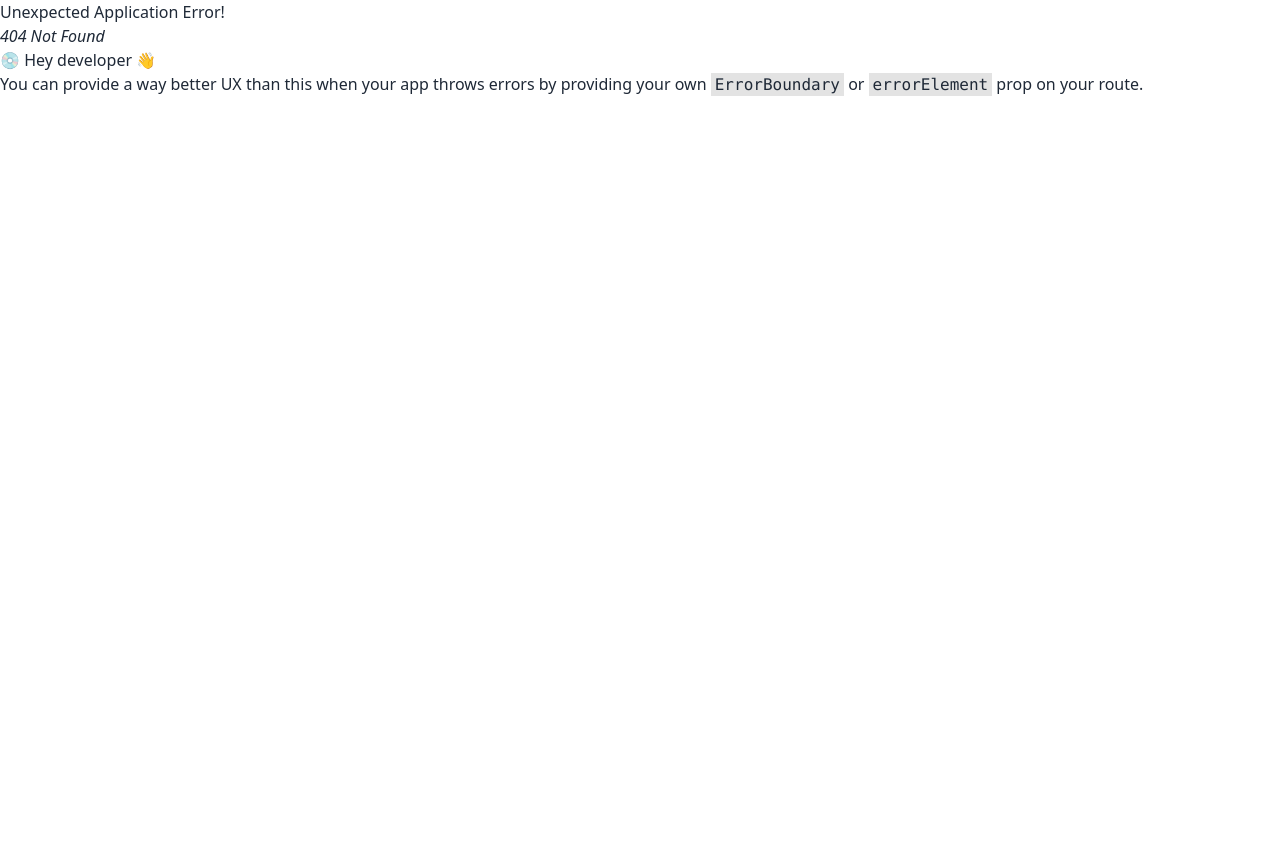
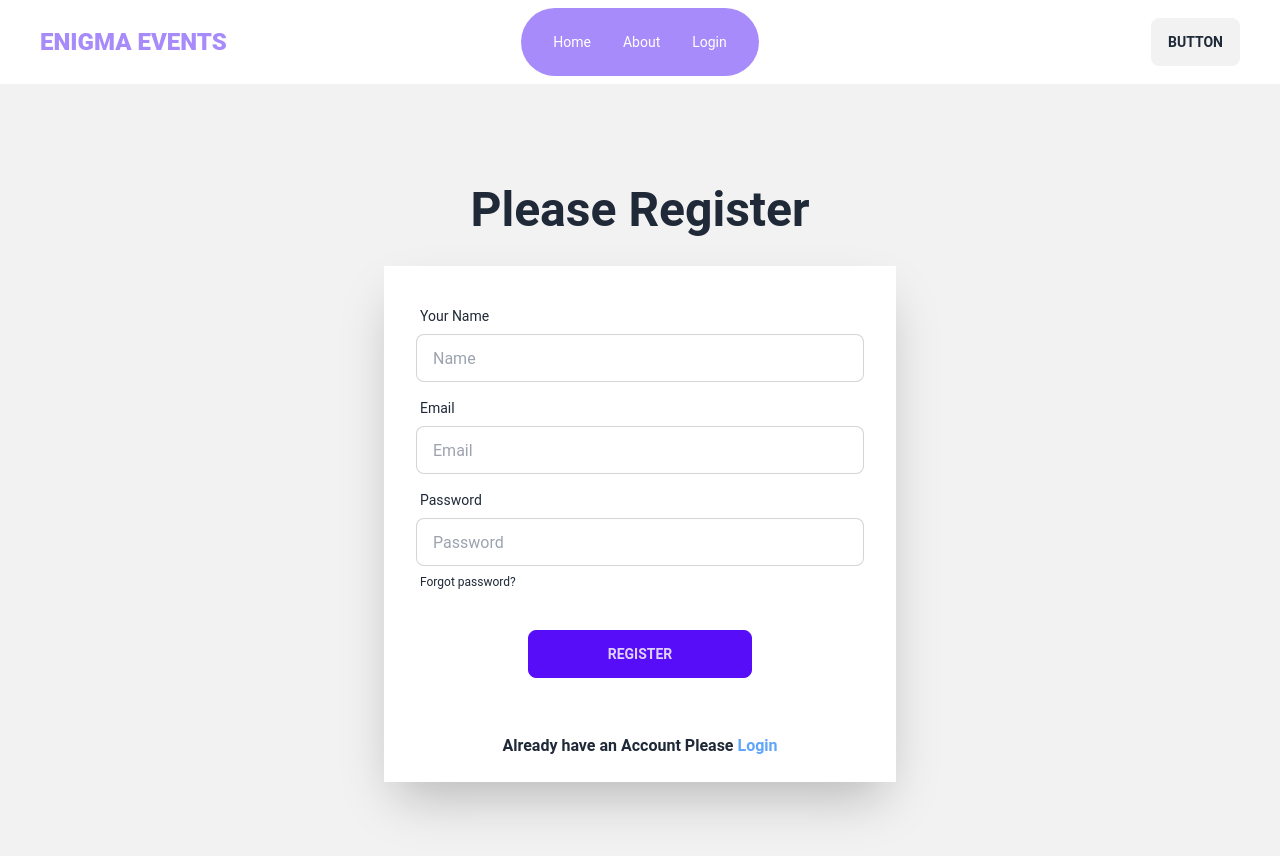
Before and after one commit to shakib-anwar-nibir17/enigma-events-sn17, a React (Vite) app: page /register in a window 1280 px wide. Before the commit this address had no page. Shown: the top 856 px of the page. Before the commit the page ends 800 px from the top, so only its background shows below. Built offline with nearby package versions, Linux system fonts and the light colour scheme.

Commit message:
style - login and register page

```diff
--- /dev/null
+++ b/src/Pages/Login/Login.jsx
@@ -0,0 +1,67 @@
+import { Link } from "react-router-dom";
+
+const Login = () => {
+  const handleLogin = (e) => {
+    e.preventDefault();
+    console.log(e.currentTarget);
+    const form = new FormData(e.currentTarget);
+    const email = form.get("email");
+    const password = form.get("password");
+    console.log(email, password);
+  };
+  return (
+    <div className="container mx-auto">
+      <div className="hero min-h-screen bg-base-200">
+        <div className="lg:w-[40%] flex-col py-8">
+          <div className="text-center mb-8">
+            <h1 className="text-5xl text-center font-bold">Login now!</h1>
+          </div>
+          <div className="w-full shadow-2xl bg-base-100">
+            <form onSubmit={handleLogin} className="card-body">
+              <div className="form-control">
+                <label className="label">
+                  <span className="label-text">Email</span>
+                </label>
+                <input
+                  type="email"
+                  name="email"
+                  placeholder="email"
+                  className="input input-bordered"
+                  required
+                />
+              </div>
+              <div className="form-control">
+                <label className="label">
+                  <span className="label-text">Password</span>
+                </label>
+                <input
+                  type="password"
+                  name="password"
+                  placeholder="password"
+                  className="input input-bordered"
+                  required
+                />
+                <label className="label">
+                  <a href="#" className="label-text-alt link link-hover">
+                    Forgot password?
+                  </a>
+                </label>
+              </div>
+              <div className="w-1/2 mx-auto form-control mt-6">
+                <button className="btn btn-primary">Login</button>
+              </div>
+            </form>
+            <p className="p-6 text-center font-bold">
+              Do not have a Account Please{" "}
+              <Link className="text-blue-400" to="/register">
+                Register
+              </Link>
+            </p>
+          </div>
+        </div>
+      </div>
+    </div>
+  );
+};
+
+export default Login;
--- /dev/null
+++ b/src/Pages/Register/Register.jsx
@@ -0,0 +1,80 @@
+import { Link } from "react-router-dom";
+
+const Register = () => {
+  const handleRegister = (e) => {
+    e.preventDefault();
+    console.log(e.currentTarget);
+    const form = new FormData(e.currentTarget);
+    const name = form.get("name");
+    const email = form.get("email");
+    const password = form.get("password");
+    console.log(name, email, password);
+  };
+  return (
+    <div className="container mx-auto">
+      <div className="hero min-h-screen bg-base-200">
+        <div className="lg:w-[40%] flex-col py-8">
+          <div className="text-center mb-8">
+            <h1 className="text-5xl text-center font-bold">Please Register</h1>
+          </div>
+          <div className="w-full shadow-2xl bg-base-100">
+            <form onSubmit={handleRegister} className="card-body">
+              <div className="form-control">
+                <label className="label">
+                  <span className="label-text">Your Name</span>
+                </label>
+                <input
+                  type="text"
+                  name="name"
+                  placeholder="Name"
+                  className="input input-bordered"
+                  required
+                />
+              </div>
+              <div className="form-control">
+                <label className="label">
+                  <span className="label-text">Email</span>
+                </label>
+                <input
+                  type="email"
+                  name="email"
+                  placeholder="Email"
+                  className="input input-bordered"
+                  required
+                />
+              </div>
+              <div className="form-control">
+                <label className="label">
+                  <span className="label-text">Password</span>
+                </label>
+                <input
+                  type="password"
+                  name="password"
+                  placeholder="Password"
+                  className="input input-bordered"
+                  required
+                />
+                <label className="label">
+                  <a href="#" className="label-text-alt link link-hover">
+                    Forgot password?
+                  </a>
+                </label>
+              </div>
+              <div className="w-1/2 mx-auto form-control mt-6">
+                <button className="btn btn-primary">Register</button>
+              </div>
+            </form>
+            <p className="p-6 text-center font-bold">
+              Already have an Account Please{" "}
+              <Link className="text-blue-400" to="/login">
+                Login
+              </Link>
+            </p>
+          </div>
+        </div>
+      </div>
+    </div>
+  );
+};
+
+export default Register;
--- a/src/Pages/Shared/Navbar/Navbar.jsx
+++ b/src/Pages/Shared/Navbar/Navbar.jsx
@@ -11,9 +11,6 @@ const Navbar = () => {
       </li>
       <li>
         <NavLink to="/login">Login</NavLink>
-      </li>
-      <li>
-        <NavLink to="/services">Services</NavLink>
       </li>
     </>
   );
```
Also changed, not shown: src/Router/Routes/Routes.jsx (+10 -0 lines).
